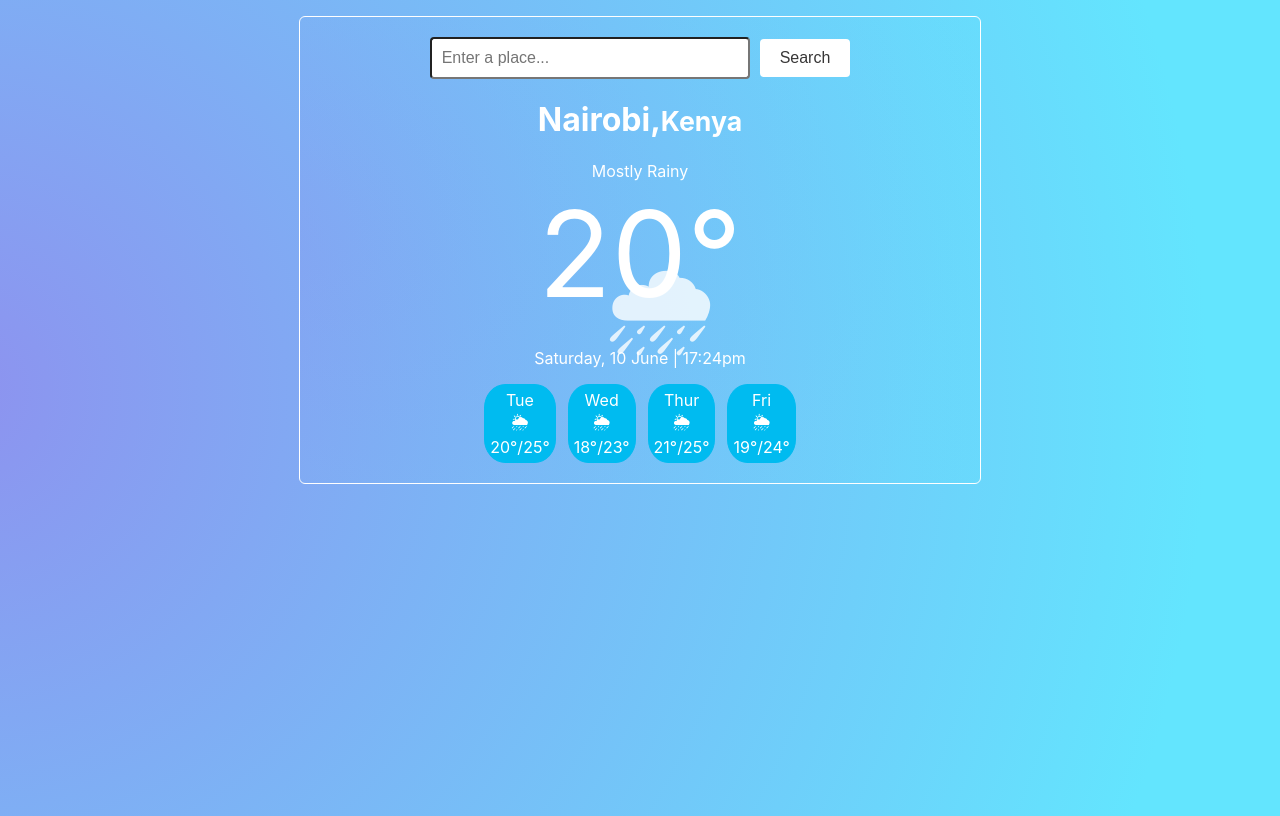
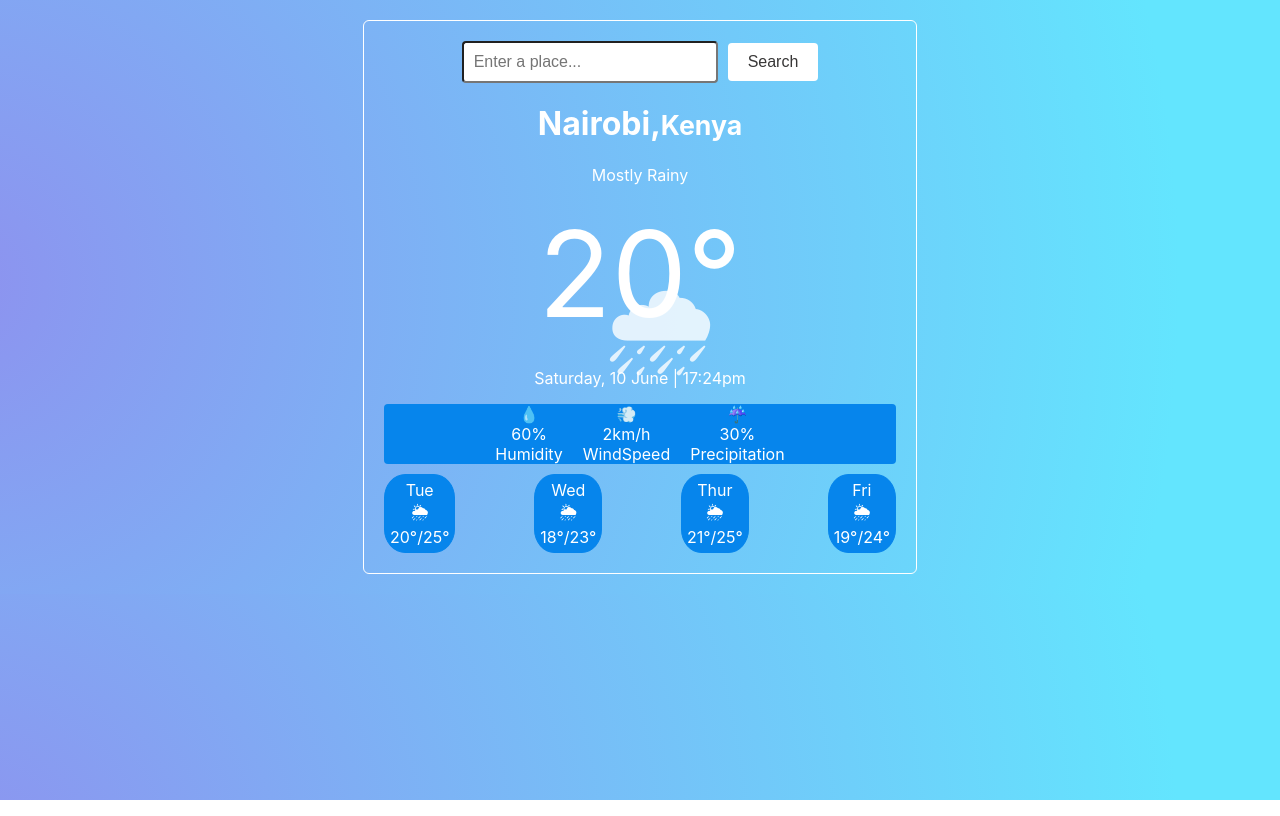
Before and after one commit to Ruks-7/weather-forecast-react, a React (Create React App) app: page / in a window 1280 px wide. Built offline with nearby package versions, Linux system fonts and the light colour scheme.

Commit message:
Added other weather components

```diff
--- a/src/App.css
+++ b/src/App.css
@@ -1,7 +1,6 @@
 .App{
-  background: radial-gradient(circle at -3.3% 48%, rgb(141, 146, 239,.2) 0%, rgb(99, 229, 254,.2) 90%);
-  margin: 16px auto;
-  max-width: 50%;
+  margin: 20px auto;
+  max-width: 40%;
   border: 1px solid white;
   border-radius: 6px;
   text-align: center;
--- a/src/Details.css
+++ b/src/Details.css
@@ -17,7 +17,19 @@
     padding-bottom: 6px;
 }
 
+.today{
+    display: flex;
+    justify-content: center;
+    background-color: #0685ec;
+    border: none;
+    border-radius: 4px;
+    margin:  10px 0;
+}
+
+.info{
+    padding: 0 10px;
+}
 .forecastDays{
     display: flex;
-    justify-content: center;
+    justify-content: space-between;
 }
--- a/src/Details.js
+++ b/src/Details.js
@@ -1,5 +1,6 @@
 import React from "react";
 import Forecast from "./Forecast.js";
+import Info from "./Info.js";
 import "./Details.css";
 
 export default function Details(){
@@ -9,11 +10,20 @@ export default function Details(){
             <small>Kenya</small>
             </h1>
 
-                <p className="info">Mostly Rainy</p>
-                <div className="degree">20°
-                <div className="icon">🌧</div>
-                </div>
-                <p className="dayDetails">Saturday, 10 June | 17:24pm</p>
+                <p>Mostly Rainy</p>
+                    <div className="degree">20°
+                    <div className="icon">🌧</div>
+                    </div>
+
+                    <p className="dayDetails">Saturday, 10 June | 17:24pm</p>
+
+                    <div className="today">
+                    <Info icon="💧" measurement="60%" component="Humidity" />
+                    <Info icon="💨" measurement="2km/h" component="WindSpeed" />
+                    <Info icon="☔" measurement="30%" component="Precipitation" />
+                    </div>
+
+
                 <div className= "forecastDays">
                 <Forecast day="Tue" temp="20°/25°"/>
                 <Forecast day="Wed" temp="18°/23°"/>
--- a/src/Forecast.css
+++ b/src/Forecast.css
@@ -1,5 +1,5 @@
 :root{
-    --primary-color: #00bbf0;
+    --primary-color: #0685ec;
 }
 
 .forecast{
@@ -7,5 +7,4 @@
     border-radius: 30%;
     padding: 5px;
     background-color: var(--primary-color);
-    margin: auto 6px;
 }
--- /dev/null
+++ b/src/Info.js
@@ -0,0 +1,13 @@
+import React from "react";
+
+export default function Info(props){
+    return(
+        <div className="info">
+            {props.icon}
+        <br />
+        {props.measurement}
+        <br />
+        {props.component}
+        </div>
+    );
+}
--- a/src/index.css
+++ b/src/index.css
@@ -1,6 +1,5 @@
 body {
   background: radial-gradient(circle at -3.3% 48%, rgb(141, 146, 239) 0%, rgb(99, 229, 254) 90%);
-  min-height: 100vh;
   color: white;
   margin: 0;
   font-family: -apple-system, BlinkMacSystemFont, 'Segoe UI', 'Roboto', 'Oxygen',
```
